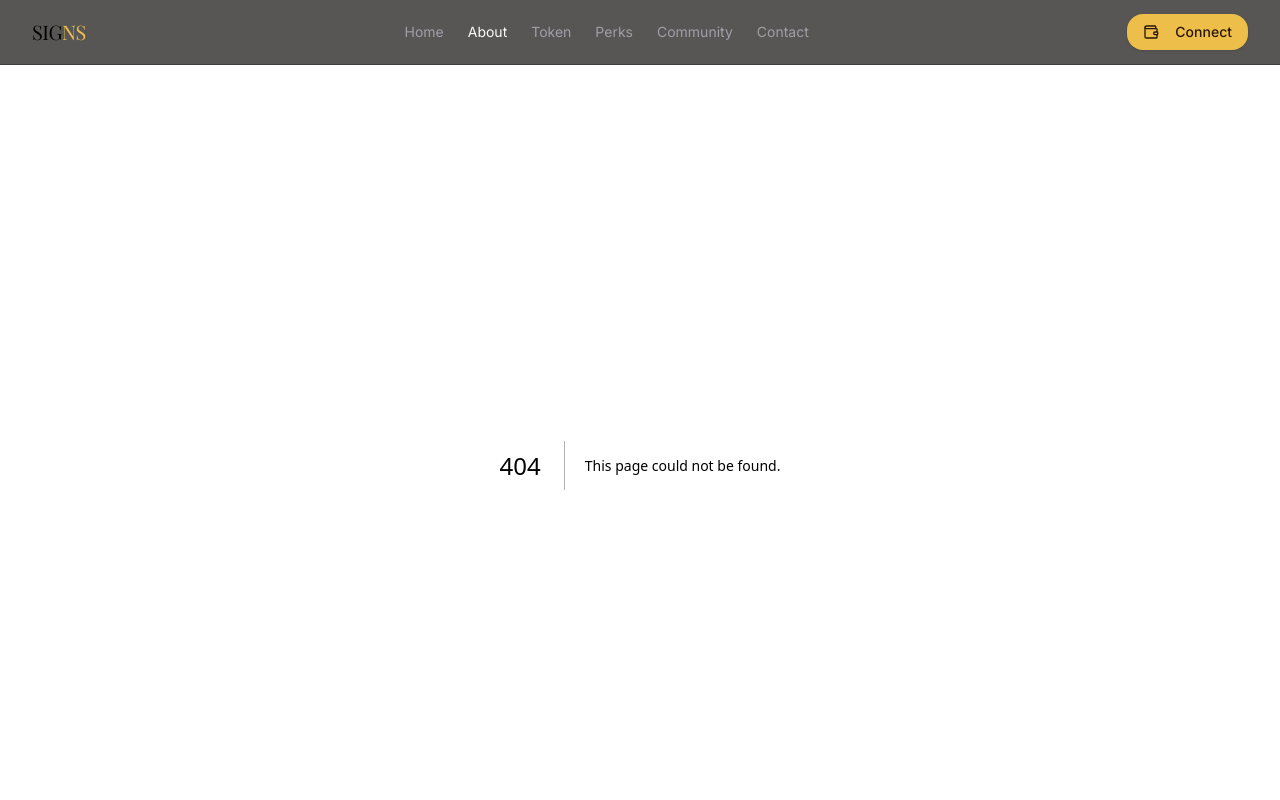
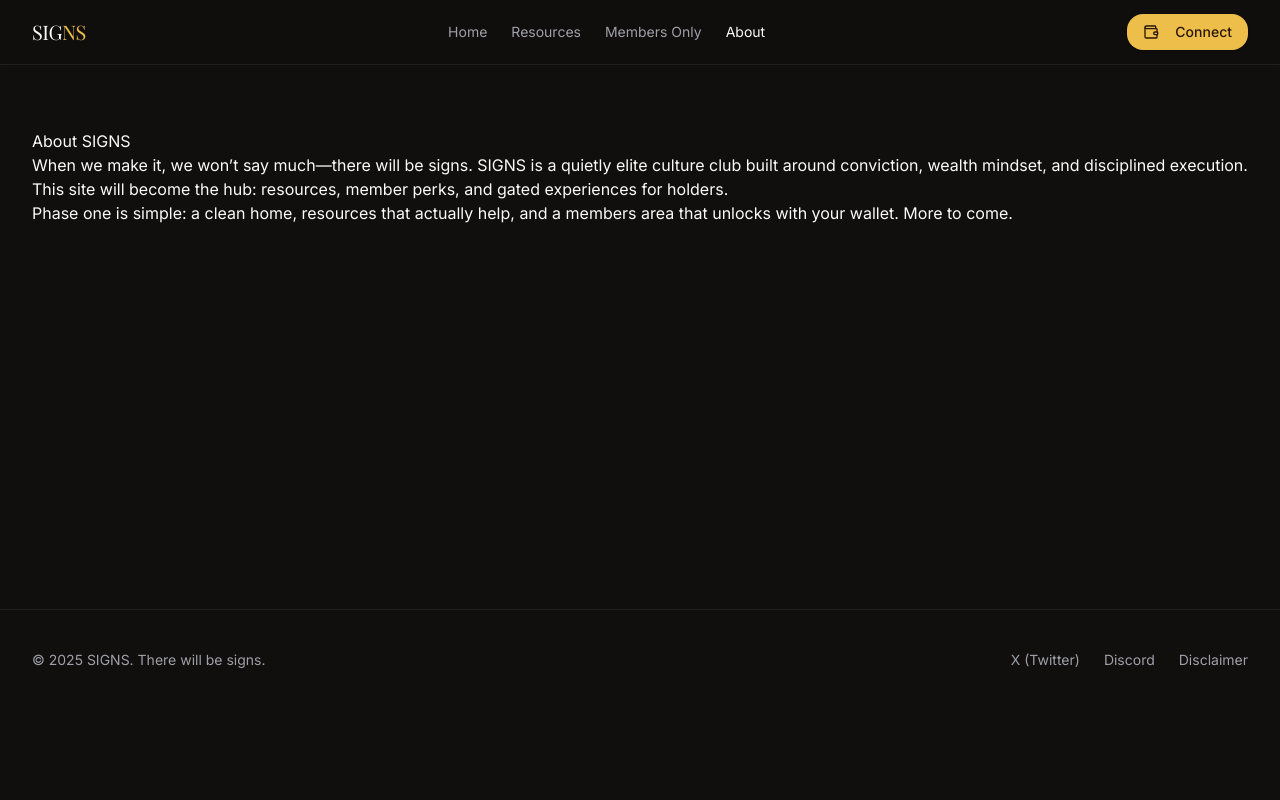
Before and after one commit to JZBTC-hub/signs-site, a Next.js app: page /about in a window 1280 px wide. Before the commit this address had no page. Shown: the top 800 px of the page. Built offline with nearby package versions, Linux system fonts and the light colour scheme; a web font is replaced by a local one.

Commit message:
nav + pages (resources, members, about) and layout scaffold

```diff
--- /dev/null
+++ b/src/app/about/page.tsx
@@ -0,0 +1,27 @@
+import type { Metadata } from "next"
+import { Container } from "@/components/container"
+
+export const metadata: Metadata = {
+  title: "About",
+  description: "The SIGNS story and what we’re building.",
+}
+
+export default function AboutPage() {
+  return (
+    <section className="py-16">
+      <Container className="prose prose-invert max-w-3xl">
+        <h1>About SIGNS</h1>
+        <p>
+          When we make it, we won’t say much—there will be signs. SIGNS is a quietly
+          elite culture club built around conviction, wealth mindset, and disciplined
+          execution. This site will become the hub: resources, member perks, and gated
+          experiences for holders.
+        </p>
+        <p>
+          Phase one is simple: a clean home, resources that actually help, and a
+          members area that unlocks with your wallet. More to come.
+        </p>
+      </Container>
+    </section>
+  )
+}
--- /dev/null
+++ b/src/app/members/page.tsx
@@ -0,0 +1,26 @@
+import type { Metadata } from "next";
+import { Container } from "@/components/container";
+import { Lock } from "lucide-react";
+import { ConnectWalletCta } from "@/components/connect-wallet-cta";
+
+export const metadata: Metadata = {
+  title: "Members Only",
+  description: "Holder-gated area. Wallet connect coming soon.",
+};
+
+export default function MembersPage() {
+  return (
+    <section className="py-24">
+      <Container className="text-center max-w-2xl">
+        <Lock className="mx-auto mb-4 h-10 w-10 text-primary" />
+        <h1 className="font-display text-4xl md:text-5xl tracking-tight">Members Only</h1>
+        <p className="mt-3 text-muted-foreground">
+          This area will unlock for verified $SIGNS holders. We’ll add wallet connect and token checks here soon.
+        </p>
+        <div className="mt-8">
+          <ConnectWalletCta />
+        </div>
+      </Container>
+    </section>
+  );
+}
--- /dev/null
+++ b/src/app/resources/page.tsx
@@ -0,0 +1,50 @@
+import type { Metadata } from "next"
+import { Container } from "@/components/container"
+import { Card, CardContent, CardHeader, CardTitle } from "@/components/ui/card"
+
+export const metadata: Metadata = {
+  title: "Resources",
+  description: "Guides, tools, and links we actually use.",
+}
+
+export default function ResourcesPage() {
+  return (
+    <section className="py-16">
+      <Container>
+        <h1 className="font-display text-4xl md:text-5xl tracking-tight">Resources</h1>
+        <p className="mt-3 text-muted-foreground max-w-2xl">
+          Curated tools, guides, and explainers. We’ll keep this tight and useful.
+        </p>
+
+        <div className="mt-8 grid gap-6 sm:grid-cols-2 lg:grid-cols-3">
+          <Card>
+            <CardHeader>
+              <CardTitle>Getting Started</CardTitle>
+            </CardHeader>
+            <CardContent className="text-sm text-muted-foreground">
+              Wallet setup, safety, and how to buy. (Content coming soon.)
+            </CardContent>
+          </Card>
+
+          <Card>
+            <CardHeader>
+              <CardTitle>DeFi Basics</CardTitle>
+            </CardHeader>
+            <CardContent className="text-sm text-muted-foreground">
+              LPs, staking, and risk. (Content coming soon.)
+            </CardContent>
+          </Card>
+
+          <Card>
+            <CardHeader>
+              <CardTitle>Community Links</CardTitle>
+            </CardHeader>
+            <CardContent className="text-sm text-muted-foreground">
+              Socials, dashboards, docs. (Content coming soon.)
+            </CardContent>
+          </Card>
+        </div>
+      </Container>
+    </section>
+  )
+}
--- /dev/null
+++ b/src/components/connect-wallet-cta.tsx
@@ -0,0 +1,15 @@
+"use client";
+
+import { Button } from "@/components/ui/button";
+
+export function ConnectWalletCta() {
+  return (
+    <Button
+      size="lg"
+      className="rounded-2xl"
+      onClick={() => alert("Wallet connect coming soon")}
+    >
+      Connect Wallet
+    </Button>
+  );
+}
--- a/src/components/navbar.tsx
+++ b/src/components/navbar.tsx
@@ -11,11 +11,9 @@ import { cn } from "@/lib/utils"
 
 const links = [
   { href: "/", label: "Home" },
+  { href: "/resources", label: "Resources" },
+  { href: "/members", label: "Members Only" },
   { href: "/about", label: "About" },
-  { href: "/token", label: "Token" },
-  { href: "/perks", label: "Perks" },
-  { href: "/community", label: "Community" },
-  { href: "/contact", label: "Contact" },
 ]
 
 function Logo() {
```
